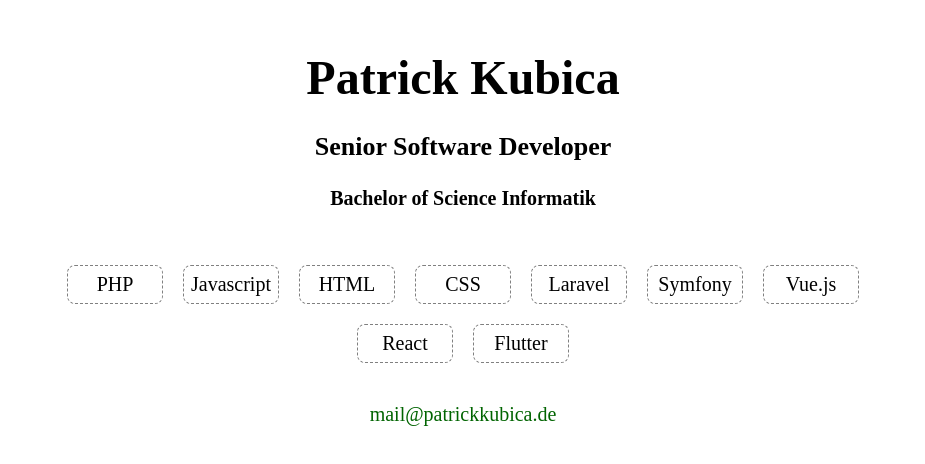
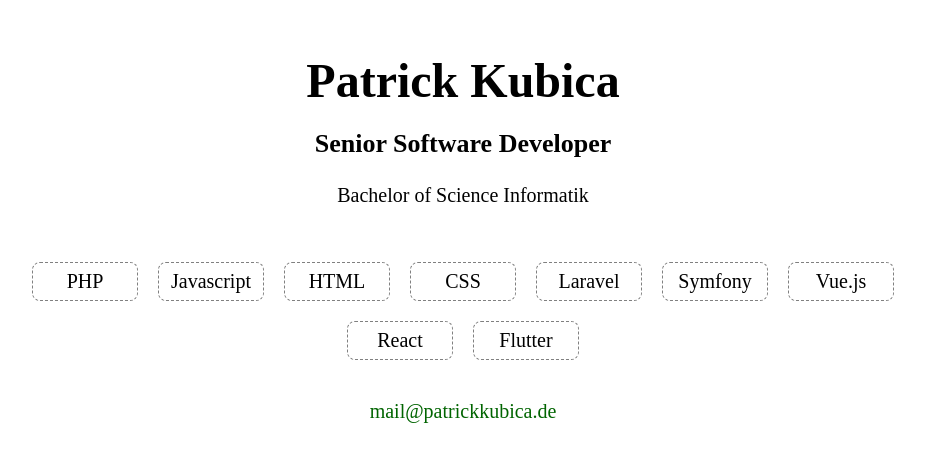
Before and after one commit to PatrickKubica/PatrickKubica.github.io, a plain HTML site: page index.html in a window 1280 px wide. Shown: the part 122-586 px from the top of the page, without its empty margins (177-1102 px from the left). Drawn offline with Linux system fonts and the light colour scheme.

Commit message:
improve styling

```diff
--- a/styles/style.css
+++ b/styles/style.css
@@ -11,7 +11,7 @@ a {
 
 h1 {
   font-size: 3rem;
-  margin: 0 0 5px 0;
+  margin: 0;
 }
 
 h2 {
@@ -21,6 +21,7 @@ h2 {
 
 h3 {
   font-size: 1.25rem;
+  font-weight: normal;
   margin-bottom: 50px;
 }
 
@@ -46,7 +47,7 @@ h3 {
   border-radius: 8px;
   padding: 7px;
   text-align: center;
-  min-width: 80px;
+  min-width: 90px;
 }
 
 @media (max-width: 576px) {
```
